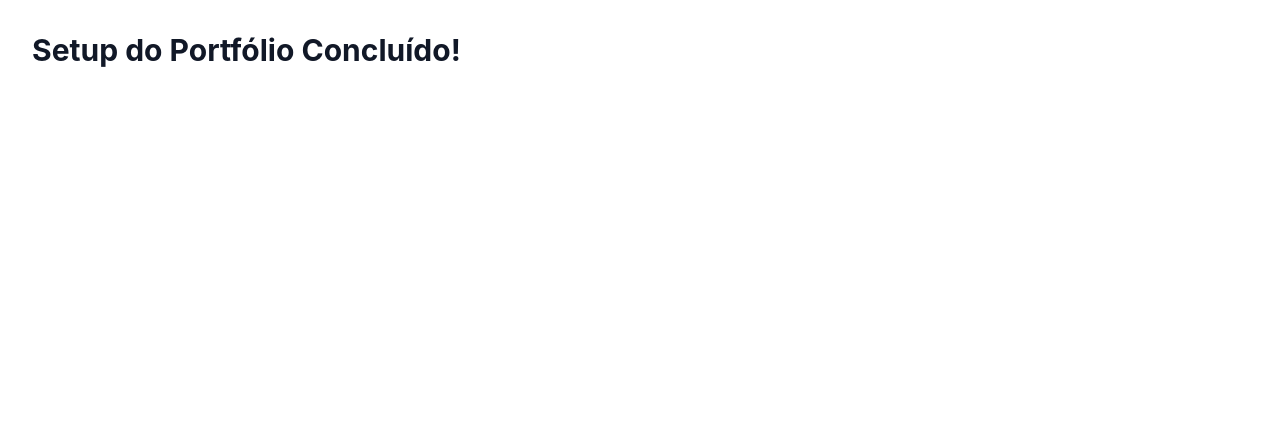
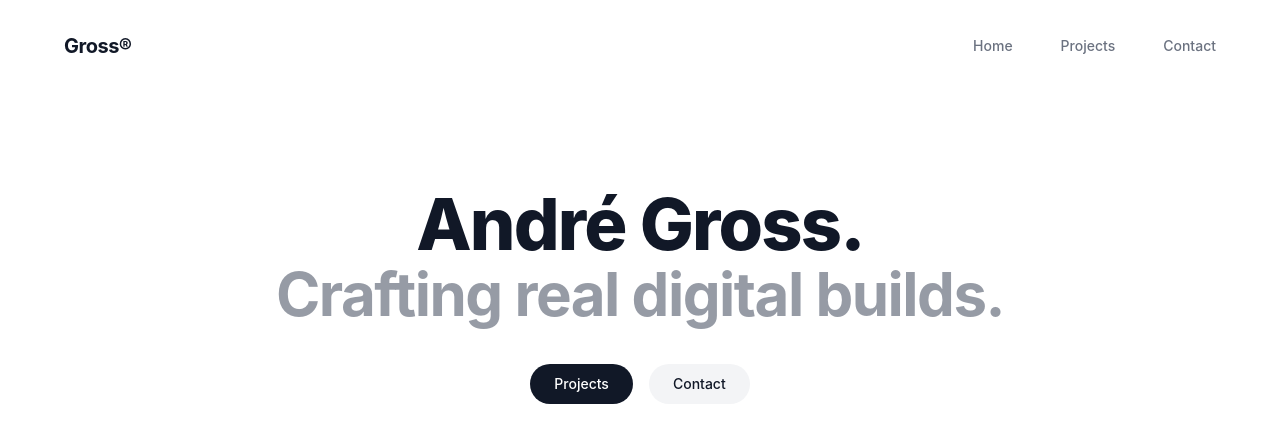
Before and after one commit to andgross1/meu-portfolio, a React (Vite) app: page / in a window 1280 px wide. Shown: the top 442 px of the page. Built offline with nearby package versions, Linux system fonts and the light colour scheme.

Commit message:
feat: cria componentes Header e Hero

```diff
--- a/src/App.tsx
+++ b/src/App.tsx
@@ -1,7 +1,13 @@
+import { Header } from './components/Header'
+import { Hero } from './components/Hero'
+
 function App() {
   return (
-    <div className="min-h-screen p-8">
-      <h1 className="text-3xl font-bold">Setup do Portfólio Concluído!</h1>
+    <div className="min-h-screen">
+      <Header />
+      <main>
+        <Hero />
+      </main>
     </div>
   )
 }
--- /dev/null
+++ b/src/components/Header.tsx
@@ -0,0 +1,13 @@
+export function Header() {
+  return (
+    <header className="flex items-center justify-between py-8 px-8 md:px-16 w-full max-w-7xl mx-auto">
+      <div className="font-bold text-xl tracking-tight">Gross®</div>
+
+      <nav className="hidden md:flex gap-12 text-sm font-medium text-[var(--color-text-secondary)]">
+        <a href="#home" className="hover:text-[var(--color-text-primary)] transition-colors">Home</a>
+        <a href="#projects" className="hover:text-[var(--color-text-primary)] transition-colors">Projects</a>
+        <a href="#contact" className="hover:text-[var(--color-text-primary)] transition-colors">Contact</a>
+      </nav>
+    </header>
+  )
+}
--- /dev/null
+++ b/src/components/Hero.tsx
@@ -0,0 +1,27 @@
+export function Hero() {
+  return (
+    <section className="flex flex-col items-center justify-center text-center mt-24 mb-32 px-4">
+      <h1 className="text-5xl md:text-7xl font-extrabold tracking-tight text-[var(--color-text-primary)] mb-1">
+        André Gross.
+      </h1>
+      <h2 className="text-4xl md:text-6xl font-bold text-[var(--color-text-secondary)] mb-10 tracking-tight opacity-70">
+        Crafting real digital builds.
+      </h2>
+
+      <div className="flex gap-4">
+        <a
+          href="#projects"
+          className="bg-[var(--color-text-primary)] text-white px-6 py-2.5 rounded-full text-sm font-medium hover:bg-gray-800 transition-colors"
+        >
+          Projects
+        </a>
+        <a
+          href="#contact"
+          className="bg-gray-100 text-[var(--color-text-primary)] px-6 py-2.5 rounded-full text-sm font-medium hover:bg-gray-200 transition-colors"
+        >
+          Contact
+        </a>
+      </div>
+    </section>
+  )
+}
```
